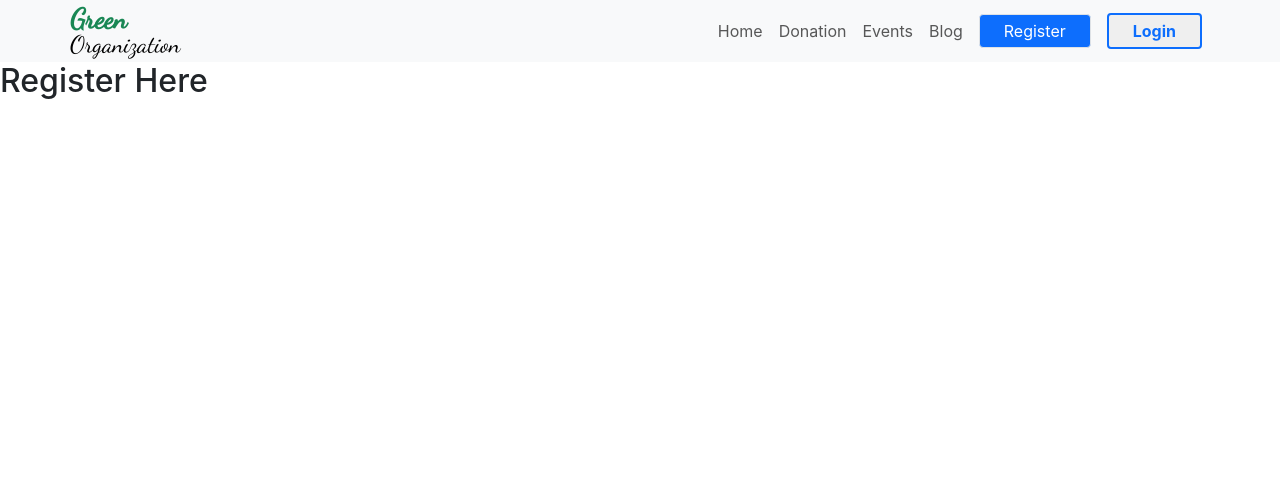
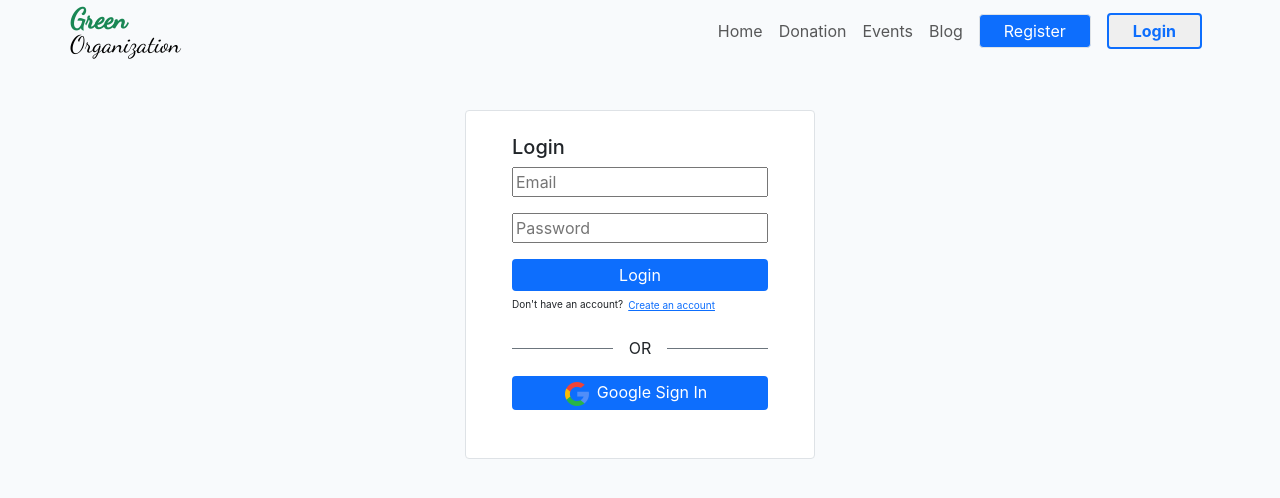
Before and after one commit to Atiqur-Rahman/green-organization, a React (Create React App) app: page /login in a window 1280 px wide. Shown: the top 498 px of the page. Built offline with nearby package versions, Linux system fonts and the light colour scheme; no server answers.

Commit message:
register, login, socialLogin is done and react-hook-form is used

```diff
--- a/package.json
+++ b/package.json
@@ -7,6 +7,7 @@
     "@testing-library/react": "^13.4.0",
     "@testing-library/user-event": "^13.5.0",
     "bootstrap": "^5.3.0",
+    "firebase": "^9.22.2",
     "react": "^18.2.0",
     "react-bootstrap": "^2.7.4",
     "react-dom": "^18.2.0",
--- a/public/index.html
+++ b/public/index.html
@@ -33,7 +33,7 @@
 
         <title>React App</title>
     </head>
-    <body>
+    <body style="background-color: #f8fafc">
         <noscript>You need to enable JavaScript to run this app.</noscript>
         <div id="root"></div>
         <!--
--- a/src/App.js
+++ b/src/App.js
@@ -17,8 +17,8 @@ function App() {
                 <Route path="/donation" element={<Donation></Donation>}></Route>
                 <Route path="/events" element={<Events></Events>}></Route>
                 <Route path="/blog" element={<Blog></Blog>}></Route>
-                <Route path="/login" element={<Register></Register>}></Route>
-                <Route path="/register" element={<Login></Login>}></Route>
+                <Route path="/register" element={<Register></Register>}></Route>
+                <Route path="/login" element={<Login></Login>}></Route>
             </Routes>
         </div>
     );
--- /dev/null
+++ b/src/firebase.init.js
@@ -0,0 +1,22 @@
+// Import the functions you need from the SDKs you need
+import { initializeApp } from 'firebase/app';
+import { getAuth } from 'firebase/auth';
+// TODO: Add SDKs for Firebase products that you want to use
+// https://firebase.google.com/docs/web/setup#available-libraries
+
+// Your web app's Firebase configuration
+const firebaseConfig = {
+    apiKey: process.env.REACT_APP_apiKey,
+    authDomain: process.env.REACT_APP_authDomain,
+    projectId: process.env.REACT_APP_projectId,
+    storageBucket: process.env.REACT_APP_storageBucket,
+    messagingSenderId: process.env.REACT_APP_messagingSenderId,
+    appId: process.env.REACT_APP_appId,
+};
+
+// Initialize Firebase
+const app = initializeApp(firebaseConfig);
+
+const auth = getAuth(app);
+
+export default auth;
--- a/src/pages/Login/Login/Login.js
+++ b/src/pages/Login/Login/Login.js
@@ -1,9 +1,56 @@
 import React from 'react';
+import { useForm } from 'react-hook-form';
+import SocialLogin from '../SocialLogin/SocialLogin';
+import { useNavigate } from 'react-router-dom';
+import { useSignInWithEmailAndPassword } from 'react-firebase-hooks/auth';
+import auth from '../../../firebase.init';
+import Loading from '../../shared/Loading/Loading';
 
 const Login = () => {
+    const [signInWithEmailAndPassword, user, loading, error] = useSignInWithEmailAndPassword(auth);
+    const navigate = useNavigate();
+    const { register, handleSubmit } = useForm();
+
+    if (loading) {
+        <Loading></Loading>;
+    }
+
+    if (error) {
+        console.log(error);
+    }
+
+    if (user) {
+        navigate('/');
+    }
+
+    const onSubmit = (data) => {
+        // console.log(data.email);
+        signInWithEmailAndPassword(data.email, data.password);
+    };
+
     return (
         <div>
-            <h2>Login</h2>
+            <div className="d-flex justify-content-center mt-5">
+                <div className="d-flex justify-content-center border border-1 bg-white pt-4 rounded-1" style={{ width: '350px' }}>
+                    <div>
+                        <h5>Login</h5>
+                        <form onSubmit={handleSubmit(onSubmit)}>
+                            <input className="mb-3" type="text" name="email" placeholder="Email" {...register('email', { required: true })} />
+                            <br />
+                            <input className="mb-3" type="password" name="password" placeholder="Password" {...register('password', { required: true })} />
+                            <br />
+                            <input className="mb-0 w-100 bg-primary border border-3 border-primary text-white rounded-1" type="submit" value="Login" />
+                            <p className="my-0" style={{ fontSize: '10px' }}>
+                                Don't have an account?
+                                <button onClick={() => navigate('/register')} style={{ fontSize: '10px' }} className="btn btn-link ps-1">
+                                    Create an account
+                                </button>
+                            </p>
+                        </form>
+                        <SocialLogin></SocialLogin>
+                    </div>
+                </div>
+            </div>
         </div>
     );
 };
--- a/src/pages/Login/Register/Register.js
+++ b/src/pages/Login/Register/Register.js
@@ -1,9 +1,54 @@
 import React from 'react';
+import { useForm } from 'react-hook-form';
+import { useCreateUserWithEmailAndPassword, useUpdateProfile } from 'react-firebase-hooks/auth';
+import auth from '../../../firebase.init';
+import Loading from '../../shared/Loading/Loading';
+import { useNavigate } from 'react-router-dom';
 
 const Register = () => {
+    const [createUserWithEmailAndPassword, user, loading, error] = useCreateUserWithEmailAndPassword(auth, { sendEmailVerification: true });
+    const [updateProfile, updating, error1] = useUpdateProfile(auth);
+    const { register, handleSubmit } = useForm();
+    const navigate = useNavigate();
+
+    if (loading || updating) {
+        return <Loading></Loading>;
+    }
+
+    if (error || error1) {
+        console.log(error);
+    }
+
+    const onSubmit = async (data) => {
+        await createUserWithEmailAndPassword(data.email, data.password);
+        await updateProfile({ displayName: data.name });
+        // navigate('/');
+    };
+
+    if (user) {
+        console.log(user);
+    }
+
     return (
         <div>
-            <h2>Register Here</h2>
+            <div className="d-flex justify-content-center mt-5">
+                <div className="d-flex justify-content-center border border-1 bg-white pt-4 rounded-1" style={{ width: '350px' }}>
+                    <div>
+                        <h5>Register as a Volunteer</h5>
+                        <form onSubmit={handleSubmit(onSubmit)}>
+                            <input className="mb-3 mt-3" type="text" name="name" placeholder="Name" {...register('name', { required: true })} />
+                            <br />
+                            <input className="mb-3" type="text" name="email" placeholder="Email" {...register('email', { required: true })} />
+                            <br />
+                            <input className="mb-3" type="password" name="password" placeholder="Password" {...register('password', { required: true })} />
+                            <br />
+                            {/* <input className="mb-3" type="number" name="phone" address placeholder="Phone" {...register('phone')} />
+                            <br /> */}
+                            <input className="mb-5 w-100 bg-primary border border-3 border-primary text-white rounded-1" type="submit" value="Register" />
+                        </form>
+                    </div>
+                </div>
+            </div>
         </div>
     );
 };
--- /dev/null
+++ b/src/pages/Login/SocialLogin/SocialLogin.js
@@ -0,0 +1,34 @@
+import React from 'react';
+import google from '../../../image/google.png';
+import { useSignInWithGoogle } from 'react-firebase-hooks/auth';
+import auth from '../../../firebase.init';
+import Loading from '../../shared/Loading/Loading';
+
+const SocialLogin = () => {
+    const [signInWithGoogle, user, loading, error] = useSignInWithGoogle(auth);
+
+    loading && <Loading></Loading>;
+
+    const errorMessage = error && <p>{error.message}</p>;
+
+    return (
+        <div>
+            <div className="d-flex align-items-center">
+                <div style={{ height: '1px' }} className="bg-secondary w-50"></div>
+                <p className="mt-3 px-3">OR</p>
+                <div style={{ height: '1px' }} className="bg-secondary w-50"></div>
+            </div>
+            <div className="mb-5">
+                <button onClick={() => signInWithGoogle()} className="w-100 rounded-1 border border-3 border-primary bg-primary">
+                    <img src={google} alt="" />
+                    <span className="px-2 text-white">Google Sign In</span>
+                </button>
+                <p style={{ fontSize: '10px', color: 'red' }} className="mt-1 ps-1">
+                    {errorMessage}
+                </p>
+            </div>
+        </div>
+    );
+};
+
+export default SocialLogin;
--- a/src/pages/shared/Header/Header.js
+++ b/src/pages/shared/Header/Header.js
@@ -2,10 +2,24 @@ import React from 'react';
 import { Container, Nav, Navbar } from 'react-bootstrap';
 import './Header.css';
 import { Link } from 'react-router-dom';
+import { useAuthState } from 'react-firebase-hooks/auth';
+import auth from '../../../firebase.init';
+import { signOut } from 'firebase/auth';
+import Loading from '../Loading/Loading';
 
 const Header = () => {
+    const [user, loading, error] = useAuthState(auth);
+
+    const handleSignOut = () => {
+        signOut(auth);
+    };
+
+    error && console.log(error);
+
+    loading && <Loading></Loading>;
+
     return (
-        <Navbar collapseOnSelect expand="md" bg="light" variant="light" className="p-0">
+        <Navbar collapseOnSelect expand="md" variant="light" className="p-0">
             <Container className="p-0">
                 <Navbar.Brand as={Link} to="/" className="lh-1 logo">
                     <span className="fs-3 fw-semibold text-success m-0">Green</span> <br /> <span className="fs-4 m-0 pt-0">Organization</span>
@@ -25,12 +39,23 @@ const Header = () => {
                         <Nav.Link as={Link} to="/blog">
                             Blog
                         </Nav.Link>
+                        {user ? (
+                            <>
+                                <p className="mt-3 ms-5 text-primary">{user.displayName ? user.displayName : 'anonymous'}</p>
+                                <button className="bg-danger text-white border border-3 border-danger rounded-2 ms-2" onClick={handleSignOut}>
+                                    Sign out
+                                </button>
+                            </>
+                        ) : (
+                            <>
                                 <Nav.Link as={Link} to="/register">
                                     <button className="bg-primary text-white border rounded-1 px-4 py-1 ">Register</button>
                                 </Nav.Link>
                                 <Nav.Link as={Link} to="/login">
                                     <button className=" text-primary fw-bold border border-2 border-primary rounded-1 px-4 py-1 ">Login</button>
                                 </Nav.Link>
+                            </>
+                        )}
                     </Nav>
                 </Navbar.Collapse>
             </Container>
--- /dev/null
+++ b/src/pages/shared/Loading/Loading.js
@@ -0,0 +1,12 @@
+import React from 'react';
+import { Spinner } from 'react-bootstrap';
+
+const Loading = () => {
+    return (
+        <div style={{ height: '300px' }} className="w-100 d-flex justify-content-center align-items-center">
+            <Spinner animation="border" variant="primary" />
+        </div>
+    );
+};
+
+export default Loading;
```
Also changed, not shown: src/pages/Login/RequireAuth/RequireAuth.js (added, +24 -0 lines), src/image/google.png (added), 1 other file (tests, documents, lock files or other folders). Lines whose indentation alone changed are shown as unchanged.
